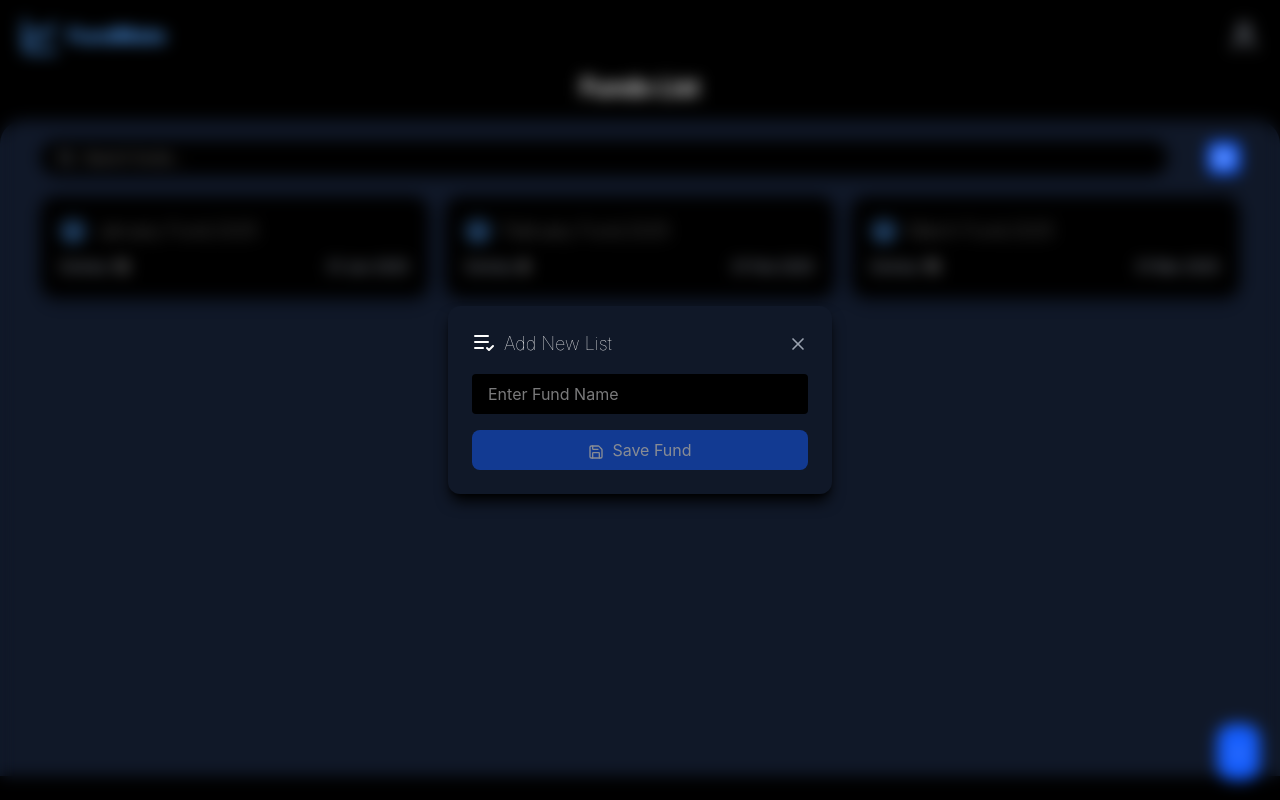
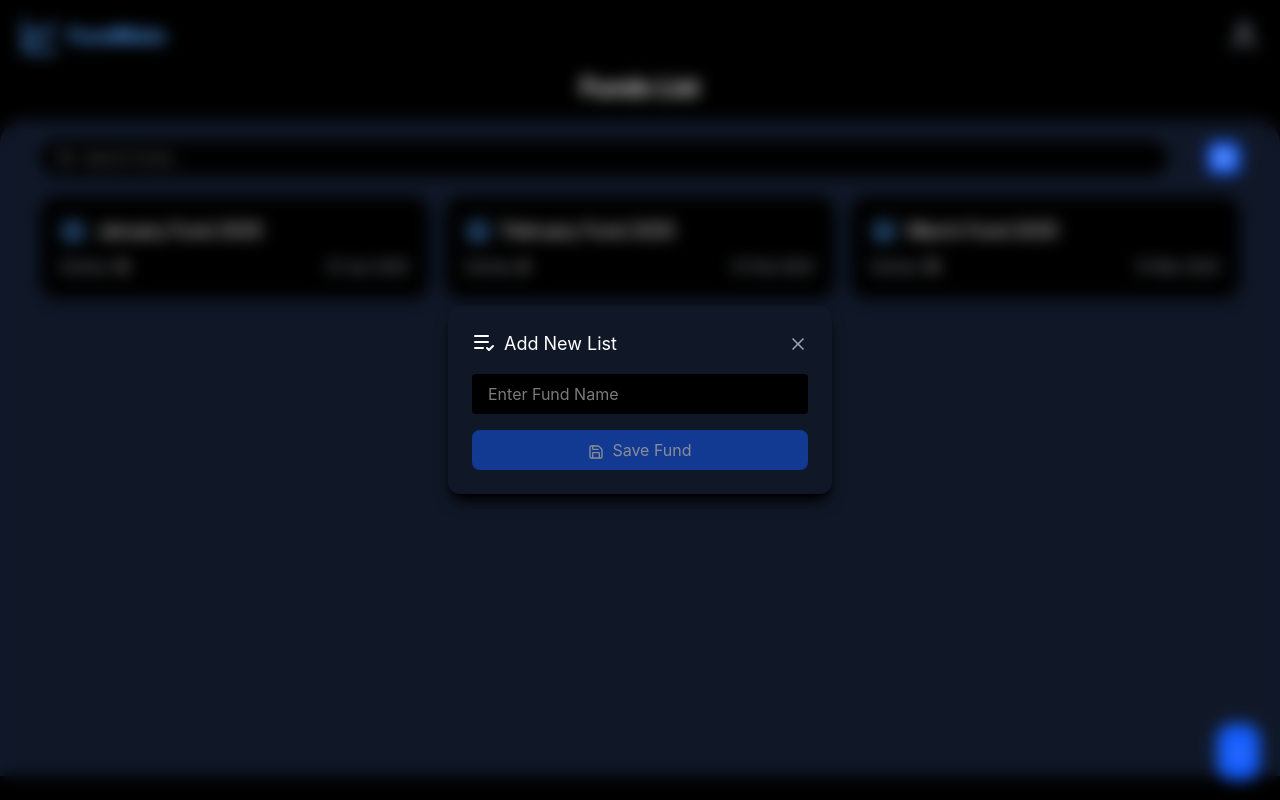
Before and after one commit to Sandb786/fundmate, a React (Vite) app: page /list in a window 1280 px wide. Both pictures are taken after a click on the button 1224 px from the left and 158 px from the top of the page. Built offline with nearby package versions, Linux system fonts and the light colour scheme.

Commit message:
Chack thine 3

```diff
--- a/src/Dashbord/ListShow.jsx
+++ b/src/Dashbord/ListShow.jsx
@@ -105,7 +105,7 @@ export default function ListShow() {
                 >
                   <div className="flex items-center gap-3 mb-3">
                     <Layers3 className="text-blue-400 w-6 h-6" />
-                    <h3 className="text-lg font-thin text-white">{fund.title}</h3>
+                    <h3 className="text-lg font-thine text-white">{fund.title}</h3>
                   </div>
                   <div className="flex justify-between items-center text-sm text-gray-400">
                     <p>Entries: <span className="font-medium text-gray-200">{fund.entries}</span></p>
@@ -137,7 +137,7 @@ export default function ListShow() {
               className="bg-gray-900 shadow-black rounded-xl p-6 w-full max-w-sm text-center shadow-lg"
             >
               <div className="flex justify-between items-center mb-4">
-                <h3 className="text-lg font-thin text-white flex gap-2"><ListCheck /> Add New List</h3>
+                <h3 className="text-lg font-thine text-white flex gap-2"><ListCheck /> Add New List</h3>
                 <X className="text-gray-400 w-5 h-5 cursor-pointer" onClick={() => setShowModal(false)} />
               </div>
 
```
